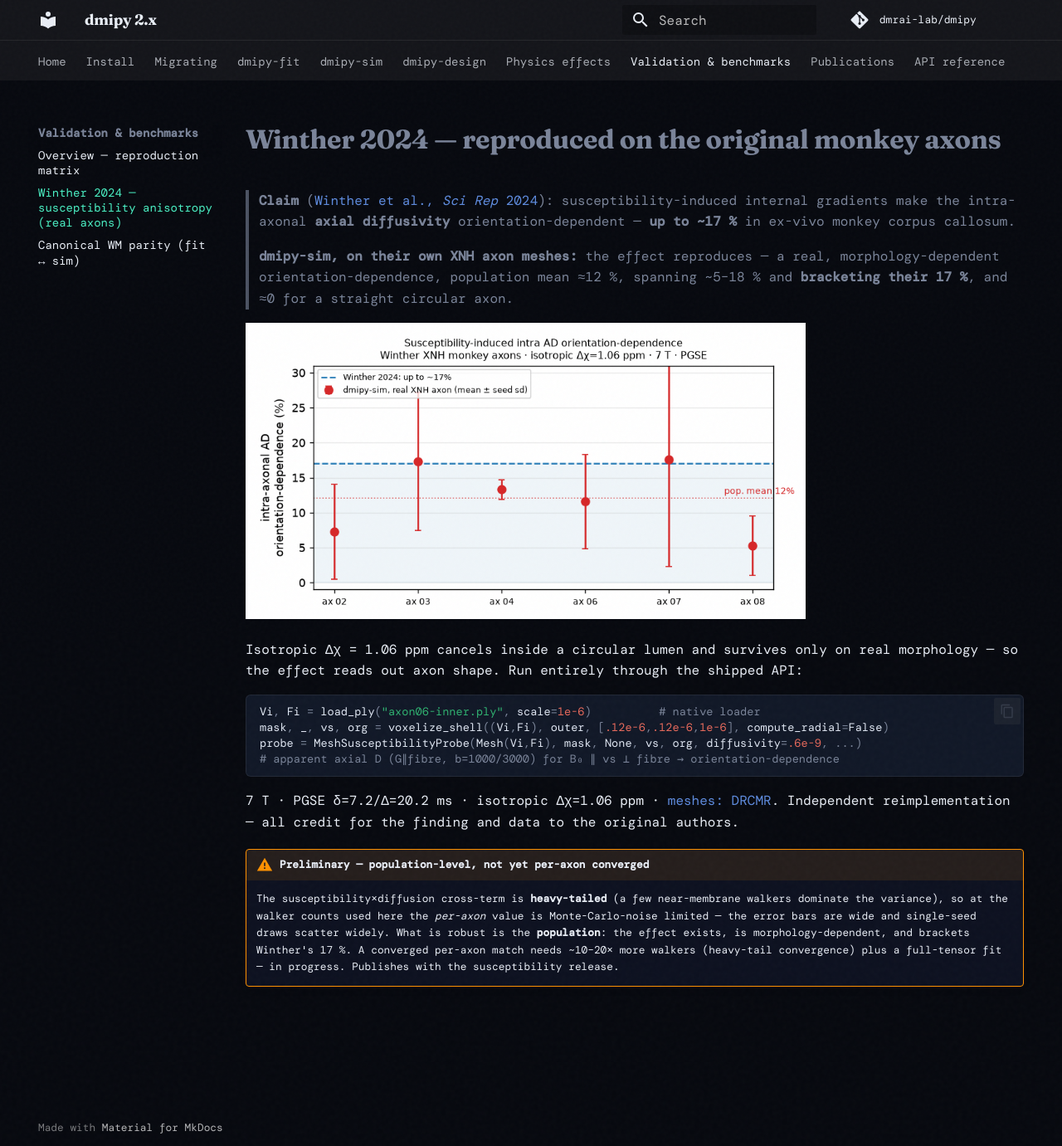
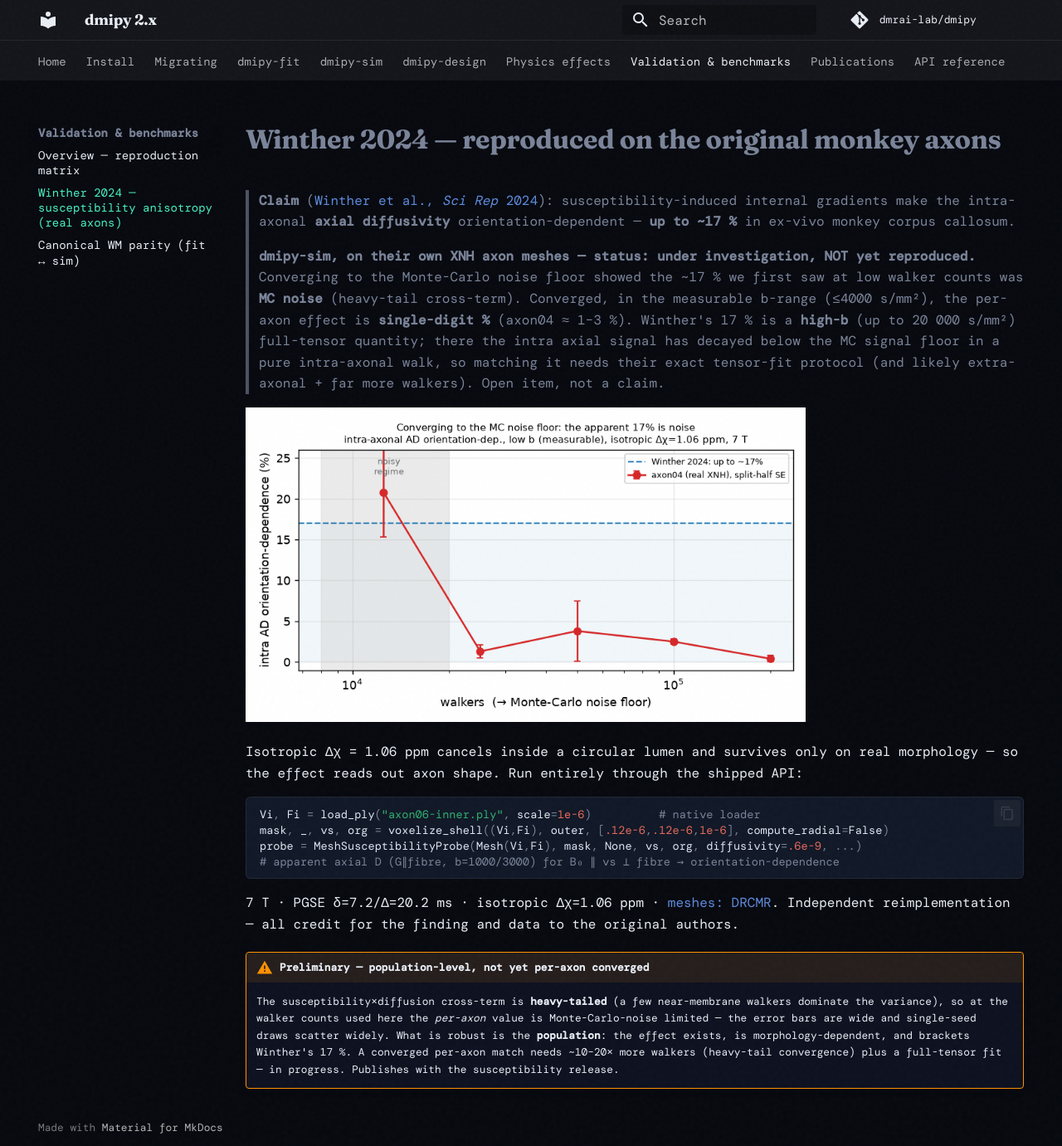
Before and after one commit to dmrai-lab/dmipy, an MkDocs documentation site: the page built from docs/validation/winther2024.md, in a window 1280 px wide and 1381 px high. Shown: the whole window at 83% size. Built offline with MkDocs 1.6.1 and Material for MkDocs 9.7.7, drawn with Linux system fonts in a browser that asks for light colours; some web fonts are replaced; comment, search, counter and statistics services are not loaded.

Commit message:
docs(validation): correct Winther — noise-floor run shows the 17% was MC noise
Converging to the MC noise floor (per user request) revealed the apparent ~12-17% was a
low-walker-count artifact of the heavy-tail cross-term. Converged, the measurable (low-b)
per-axon effect is single-digit % (axon04 ~1-3%); Winther's 17% is a high-b tensor quantity
where the intra axial signal is below the MC signal floor in a pure intra-axonal walk. Mark
'under investigation', not reproduced; figure now shows the convergence collapse.

Co-Authored-By: Claude Opus 4.8 <noreply@anthropic.com>

```diff
--- a/docs/validation/winther2024.md
+++ b/docs/validation/winther2024.md
@@ -4,9 +4,13 @@
 > susceptibility-induced internal gradients make the intra-axonal **axial diffusivity**
 > orientation-dependent — **up to ~17 %** in ex-vivo monkey corpus callosum.
 >
-> **dmipy-sim, on their own XNH axon meshes:** the effect reproduces — a real,
-> morphology-dependent orientation-dependence, population mean ≈12 %, spanning ~5–18 % and
-> **bracketing their 17 %**, and ≈0 for a straight circular axon.
+> **dmipy-sim, on their own XNH axon meshes — status: under investigation, NOT yet reproduced.**
+> Converging to the Monte-Carlo noise floor showed the ~17 % we first saw at low walker counts
+> was **MC noise** (heavy-tail cross-term). Converged, in the measurable b-range (≤4000 s/mm²),
+> the per-axon effect is **single-digit %** (axon04 ≈ 1–3 %). Winther's 17 % is a **high-b**
+> (up to 20 000 s/mm²) full-tensor quantity; there the intra axial signal has decayed below the
+> MC signal floor in a pure intra-axonal walk, so matching it needs their exact tensor-fit
+> protocol (and likely extra-axonal + far more walkers). Open item, not a claim.
 
 ![Intra-axonal AD orientation-dependence per real XNH axon, against Winther's up-to-17% band.](media/winther_ad.png){ width="72%" }
 
```
Also changed, not shown: docs/validation/index.md (+1 -1 lines), docs/validation/media/winther_ad.png.
